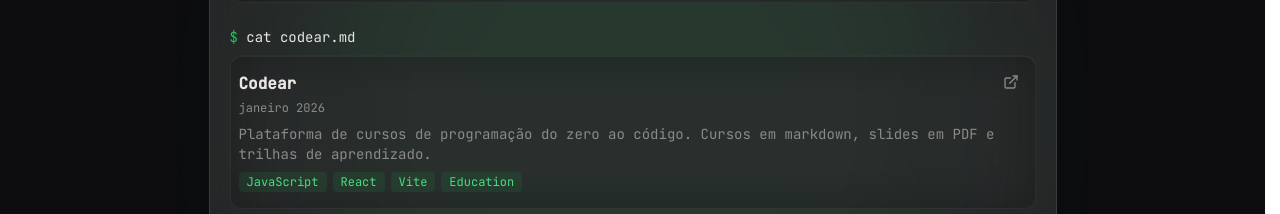
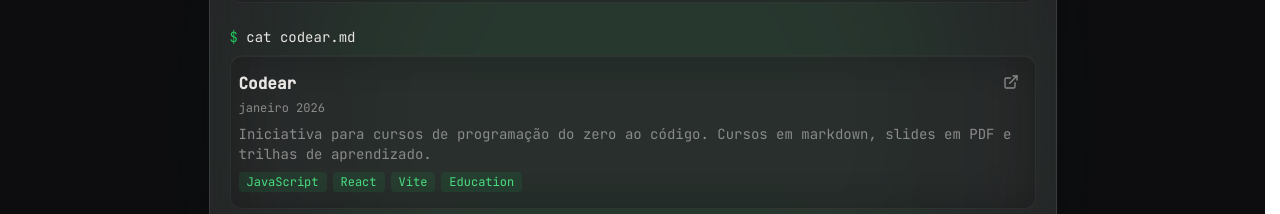
Before and after one commit to luisricar-do/me, a React (Vite) app: page / in a window 1280 px wide. Shown: the part 4480-4694 px from the top of the page. Built offline with nearby package versions, Linux system fonts and the light colour scheme.

Commit message:
Update project details for Codear: modify description for clarity and change project link to the new URL.

```diff
--- a/src/data/projects.js
+++ b/src/data/projects.js
@@ -14,9 +14,9 @@
   {
     id: "codear",
     title: "Codear",
-    description: "Plataforma de cursos de programação do zero ao código. Cursos em markdown, slides em PDF e trilhas de aprendizado.",
+    description: "Iniciativa para cursos de programação do zero ao código. Cursos em markdown, slides em PDF e trilhas de aprendizado.",
     tags: ["JavaScript", "React", "Vite", "Education"],
-    href: "https://github.com/luisricar-do/codear",
+    href: "https://codear.luisr.com.br",
     date: "2026-01-04",
     dateFormatted: () => format(new Date("2026-01-04"), "MMMM yyyy", { locale: ptBR }),
   },
```
